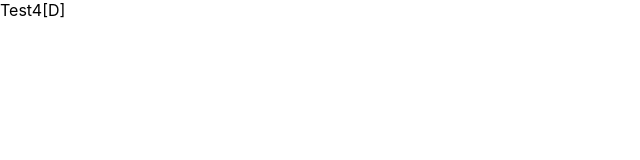
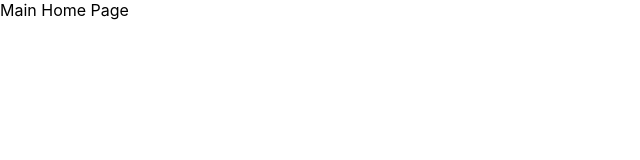
Before and after one commit to swleeee/tuthree-front, a React (Create React App) app: page / in a window 1280 px wide. Shown: the top 160 px of the page, without its empty margins (0-640 px from the left). Built offline with nearby package versions, Linux system fonts and the light colour scheme.

Commit message:
기능 추가 : 환경설정(axios, mobex, styled-components, react-router-dom)

```diff
--- a/package.json
+++ b/package.json
@@ -6,9 +6,13 @@
     "@testing-library/jest-dom": "^5.11.4",
     "@testing-library/react": "^11.1.0",
     "@testing-library/user-event": "^12.1.10",
+    "axios": "^0.21.4",
+    "mobx": "^6.3.3",
     "react": "^17.0.2",
     "react-dom": "^17.0.2",
+    "react-router-dom": "^5.3.0",
     "react-scripts": "4.0.3",
+    "styled-components": "^5.3.1",
     "web-vitals": "^1.0.1"
   },
   "scripts": {
--- a/src/App.js
+++ b/src/App.js
@@ -1,8 +1,26 @@
-import logo from './logo.svg';
-import './App.css';
+// import logo from './logo.svg';
 
-function App() {
-  return <div>Test4[D]</div>;
+// function App() {
+//   return <div>Test4[D]</div>;
+// }
+
+// export default App;
+
+import React from 'react';
+import { Home, Signup } from './pages';
+import { BrowserRouter, Route } from 'react-router-dom';
+
+class App extends React.Component {
+  render() {
+    return (
+      <div>
+        <BrowserRouter>
+          <Route exact path="/" component={Home} />
+          <Route path="/signup" component={Signup} />
+        </BrowserRouter>
+      </div>
+    );
+  }
 }
 
 export default App;
--- /dev/null
+++ b/src/axios/index.js
@@ -0,0 +1 @@
+// export const ROOT_URL = `https://`
--- /dev/null
+++ b/src/pages/Home.js
@@ -0,0 +1,16 @@
+import React, { Component } from 'react';
+// import PropTypes from 'prop-types';
+
+class Home extends Component {
+  //   constructor(props) {
+  //     super(props);
+  //   }
+
+  render() {
+    return <div>Main Home Page</div>;
+  }
+}
+
+// Home.propTypes = {};
+
+export default Home;
--- /dev/null
+++ b/src/pages/Signup.js
@@ -0,0 +1,16 @@
+import React, { Component } from 'react';
+// import PropTypes from 'prop-types';
+
+class Signup extends Component {
+  //   constructor(props) {
+  //     super(props);
+  //   }
+
+  render() {
+    return <div>Register Page</div>;
+  }
+}
+
+// Signup.propTypes = {};
+
+export default Signup;
--- /dev/null
+++ b/src/pages/index.js
@@ -0,0 +1,2 @@
+export { default as Home } from './Home';
+export { default as Signup } from './Signup';
```
Also changed, not shown: 2 other files (tests, documents, lock files or other folders).
